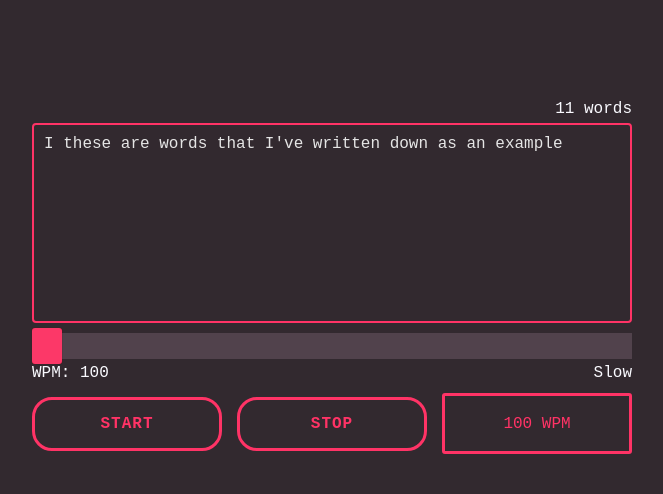
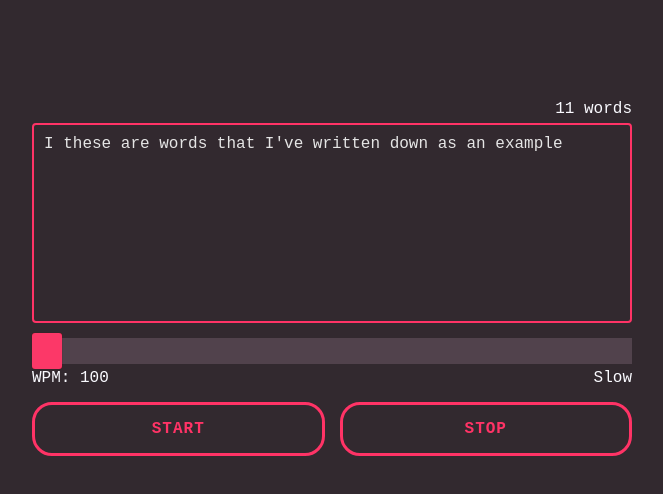
Before and after one commit to simeg/lazy-reading, a React (Create React App) app: page / in a window 1280 px wide. Shown: the top 494 px of the page, without its empty margins (308-971 px from the left). Built offline with nearby package versions, Linux system fonts and the light colour scheme; a web font is replaced by a local one.

Commit message:
Rm WpmDropdown component and align Start + Stop btns

```diff
--- a/src/components/WpmDropdown.js
+++ /dev/null
@@ -1,12 +0,0 @@
-import { createElement as f } from "react";
-
-const wpmSpeeds = [100, 150, 200, 250, 300, 350, 400, 450, 500, 550, 600, 700];
-
-export default ({ onChange }) =>
-  f(
-    "select",
-    { id: "wpm-dropdown", defaultValue: wpmSpeeds[0], onChange },
-    wpmSpeeds.map(speed =>
-      f("option", { value: speed, key: speed }, `${speed} wpm`)
-    )
-  );
--- a/src/containers/InputSection.js
+++ b/src/containers/InputSection.js
@@ -3,7 +3,6 @@ import { connect } from "react-redux";
 import Slider from "../components/Slider";
 import Textarea from "../components/Textarea";
 import WordCounter from "../components/WordCounter";
-import WpmDropdown from "../components/WpmDropdown";
 import { inputOnChange, setWordTickerRunning, wpmOnChange } from "../actions";
 
 const mapStateToProps = state => ({
@@ -18,9 +17,6 @@ const handleSubmit = ({ event, dispatch }) => {
 
 const handleChange = ({ event, dispatch }) =>
   dispatch(inputOnChange(event.target.value));
-
-const handleWpmChange = ({ event, dispatch }) =>
-  dispatch(wpmOnChange(event.target.value));
 
 const handleStop = ({ dispatch }) => dispatch(setWordTickerRunning(false));
 
@@ -78,11 +74,6 @@ const InputSection = ({
           onClick: () => handleStop({ dispatch })
         },
         "Stop"
-      ),
-      f(
-        WpmDropdown,
-        { onChange: event => handleWpmChange({ event, dispatch }) },
-        null
       )
     )
   );
--- a/src/index.css
+++ b/src/index.css
@@ -27,6 +27,7 @@ body {
   color: #e5e5e5;
   font-size: 16px;
   height: 200px;
+  margin-bottom: 5px;
   outline: none;
   padding: 10px;
   resize: none;
@@ -51,13 +52,17 @@ body {
   font-size: inherit;
   font-weight: 700;
   letter-spacing: 1px;
-  margin: 15px 15px 0 0;
+  margin: 15px 0 0 0;
   outline: none;
   padding: 15px 60px;
   position: relative;
   text-transform: uppercase;
   transition: all 0.3s;
-  width: 190px;
+  width: 292.5px;
+}
+
+.btn:first-of-type {
+  margin-right: 15px;
 }
 
 #output {
@@ -67,24 +72,6 @@ body {
   margin: 100px auto 0 auto;
   text-align: center;
   width: 50%;
-}
-
-#wpm-dropdown {
-  -moz-appearance: none;
-  -webkit-appearance: none;
-  appearance: none;
-  background: none;
-  border-radius: 3px;
-  border: 3px solid #FF3366;
-  color: #FF3366;
-  font-family: inherit;
-  font-size: inherit;
-  height: 61px;
-  outline: none;
-  text-align-last: center;
-  text-align: -webkit-center;
-  text-transform: uppercase;
-  width: 190px;
 }
 
 #word-container {
```
